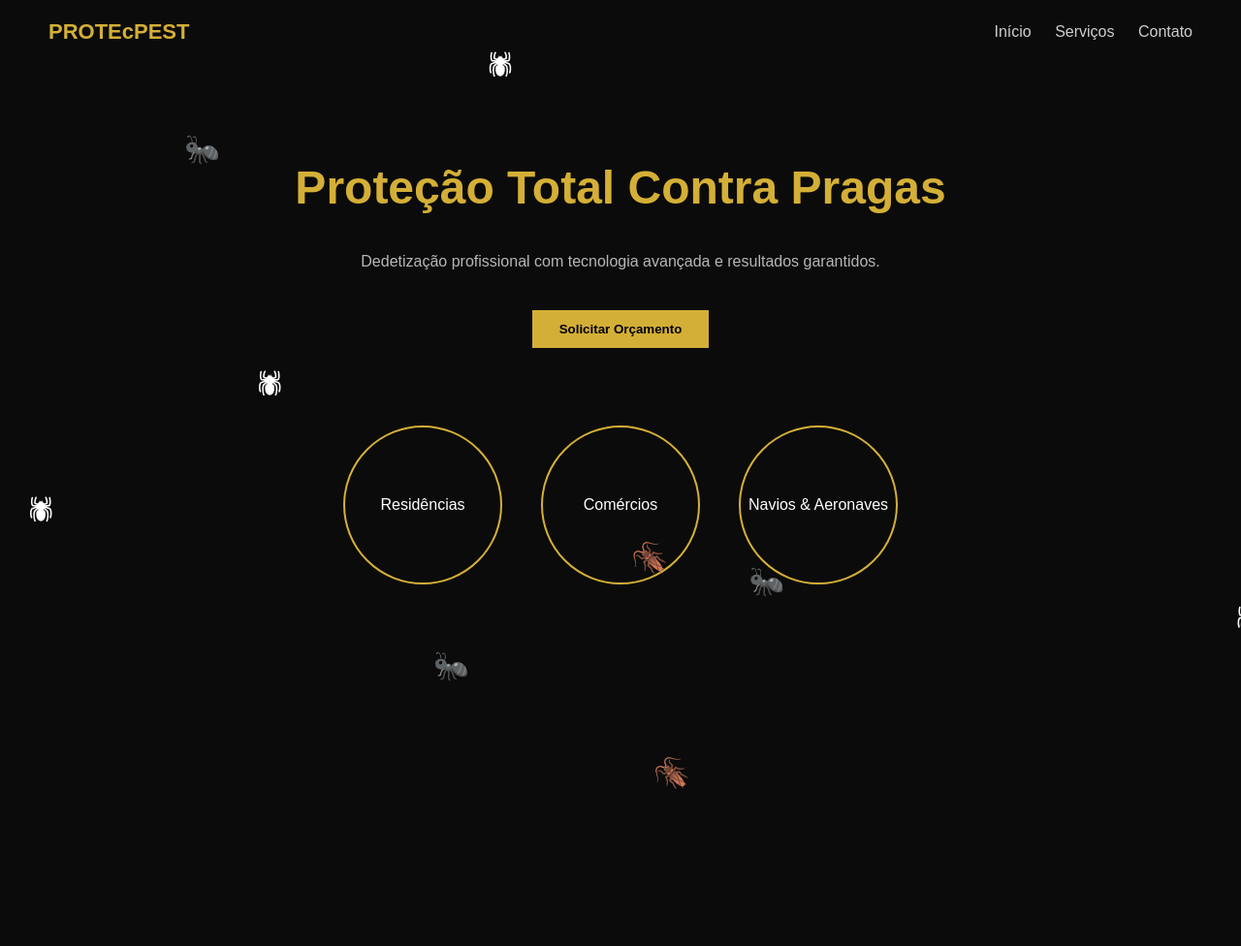
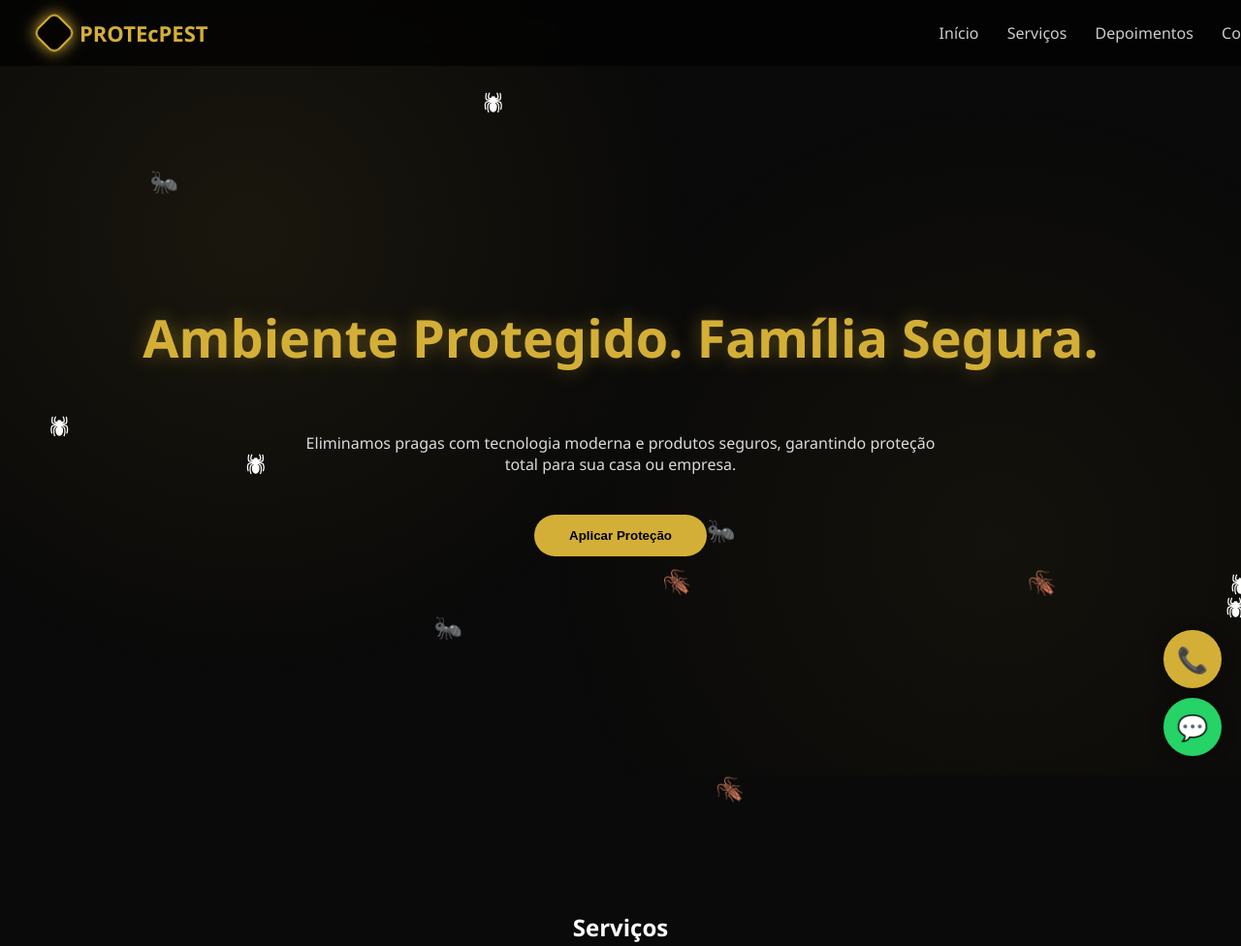
Before and after one commit to bobmaylon9-netizen/amostra, a plain HTML site: page index.html in a window 1280 px wide. Shown: the top 976 px of the page at 97% size. Before the commit the page ends 815 px from the top, so only its background shows below. Drawn offline with Linux system fonts and the light colour scheme.

Commit message:
Update index.html

```diff
--- a/index.html
+++ b/index.html
@@ -6,12 +6,28 @@
 <title>ProtecPest Dedetização</title>
 
 <style>
+html{
+scroll-behavior:smooth;
+}
+
 body{
 margin:0;
-    font-family: Arial, sans-serif;
-    background:#0b0b0b;
+font-family:'Segoe UI',sans-serif;
+background:#0a0a0a;
 color:white;
-    overflow:hidden;
+overflow-x:hidden;
+}
+
+/* FUNDO LUXUOSO */
+body::before{
+content:"";
+position:fixed;
+width:100%;
+height:100%;
+background:
+radial-gradient(circle at 20% 30%, rgba(212,175,55,0.08), transparent 40%),
+radial-gradient(circle at 80% 70%, rgba(212,175,55,0.05), transparent 40%);
+z-index:-1;
 }
 
 /* NAVBAR */
@@ -19,19 +35,42 @@ nav{
 display:flex;
 justify-content:space-between;
 align-items:center;
-    padding:20px 50px;
+padding:18px 40px;
+position:fixed;
+width:100%;
+top:0;
+background:rgba(0,0,0,0.65);
+backdrop-filter:blur(12px);
+z-index:999;
 }
 
 .logo{
+display:flex;
+align-items:center;
+gap:10px;
+font-weight:bold;
 font-size:22px;
-    font-weight:bold;
 color:#d4af37;
+}
+
+.shield{
+width:28px;
+height:28px;
+border:2px solid #d4af37;
+border-radius:8px;
+transform:rotate(45deg);
+animation:glow 2s infinite alternate;
+}
+
+@keyframes glow{
+from{box-shadow:0 0 5px #d4af37;}
+to{box-shadow:0 0 18px #d4af37;}
 }
 
 nav a{
 color:white;
 text-decoration:none;
-    margin-left:20px;
+margin-left:25px;
 opacity:.8;
 }
 
@@ -41,74 +80,136 @@ nav a:hover{
 
 /* HERO */
 .hero{
+height:100vh;
+display:flex;
+flex-direction:column;
+justify-content:center;
+align-items:center;
 text-align:center;
-    margin-top:100px;
+padding:20px;
 }
 
 .hero h1{
-    font-size:48px;
+font-size:54px;
 color:#d4af37;
+text-shadow:0 0 20px rgba(212,175,55,0.4);
 }
 
 .hero p{
-    opacity:.7;
-    margin-top:10px;
+opacity:.85;
+max-width:650px;
 }
 
 .btn{
 background:#d4af37;
-    color:black;
-    padding:12px 28px;
 border:none;
+padding:14px 36px;
 margin-top:25px;
 font-weight:bold;
 cursor:pointer;
+border-radius:30px;
+transition:.3s;
 }
 
-/* SERVIÇOS */
+.btn:hover{
+transform:scale(1.07);
+box-shadow:0 0 20px rgba(212,175,55,0.6);
+}
+
+/* SEÇÕES */
+.section{
+padding:80px 20px;
+text-align:center;
+}
+
 .services{
 display:flex;
+flex-wrap:wrap;
 justify-content:center;
-    gap:40px;
-    margin-top:80px;
+gap:30px;
+margin-top:40px;
 }
 
 .card{
 border:2px solid #d4af37;
 border-radius:50%;
-    width:160px;
-    height:160px;
+width:170px;
+height:170px;
 display:flex;
 align-items:center;
 justify-content:center;
-    text-align:center;
 transition:.3s;
 }
 
 .card:hover{
 background:#d4af37;
 color:black;
+transform:scale(1.1);
 }
+
+/* DEPOIMENTOS */
+.testimonials{
+display:flex;
+flex-wrap:wrap;
+justify-content:center;
+gap:20px;
+margin-top:30px;
+}
+
+.testimonial{
+max-width:260px;
+border:1px solid rgba(212,175,55,0.4);
+padding:20px;
+border-radius:12px;
+opacity:.9;
+}
+
+/* FORMULÁRIO */
+input, textarea{
+width:90%;
+max-width:400px;
+padding:12px;
+margin:8px 0;
+border:none;
+border-radius:6px;
+}
+
+textarea{height:90px;}
+
+/* BOTÕES FLUTUANTES */
+.whatsapp, .phone{
+position:fixed;
+right:20px;
+width:60px;
+height:60px;
+border-radius:50%;
+display:flex;
+align-items:center;
+justify-content:center;
+color:white;
+font-size:26px;
+text-decoration:none;
+box-shadow:0 0 15px rgba(0,0,0,.4);
+}
+
+.whatsapp{ bottom:20px; background:#25D366;}
+.phone{ bottom:90px; background:#d4af37; color:black;}
 
 /* INSETOS */
 .bug{
 position:absolute;
-    font-size:30px;
+font-size:24px;
 pointer-events:none;
-    transition: transform 0.5s linear;
 }
 
-/* efeito morte */
 .dead{
-    animation: die 1s forwards;
+animation:die 1s forwards;
 }
 
 @keyframes die{
-    0%{ transform: scale(1) rotate(0); opacity:1;}
-    100%{ transform: scale(0) rotate(720deg); opacity:0;}
+100%{transform:scale(0) rotate(720deg); opacity:0;}
 }
 
-/* efeito veneno */
 .poison{
 position:absolute;
 width:10px;
@@ -122,65 +223,85 @@ nav a:hover{
 <body>
 
 <nav>
-    <div class="logo">PROTEcPEST</div>
+<div class="logo"><div class="shield"></div> PROTEcPEST</div>
 <div>
 <a href="#">Início</a>
-        <a href="#">Serviços</a>
-        <a href="#">Contato</a>
+<a href="#servicos">Serviços</a>
+<a href="#depoimentos">Depoimentos</a>
+<a href="#contato">Contato</a>
 </div>
 </nav>
 
 <section class="hero">
-    <h1>Proteção Total Contra Pragas</h1>
-    <p>Dedetização profissional com tecnologia avançada e resultados garantidos.</p>
-    <button class="btn" onclick="spray()">Solicitar Orçamento</button>
+<h1>Ambiente Protegido. Família Segura.</h1>
+<p>Eliminamos pragas com tecnologia moderna e produtos seguros, garantindo proteção total para sua casa ou empresa.</p>
+<button class="btn" onclick="spray()">Aplicar Proteção</button>
 </section>
 
-<section class="services">
+<section id="servicos" class="section">
+<h2>Serviços</h2>
+<div class="services">
 <div class="card">Residências</div>
 <div class="card">Comércios</div>
-    <div class="card">Navios & Aeronaves</div>
+<div class="card">Condomínios</div>
+<div class="card">Indústrias</div>
+</div>
 </section>
 
+<section id="depoimentos" class="section">
+<h2>Clientes Satisfeitos</h2>
+<div class="testimonials">
+<div class="testimonial">“Serviço rápido e eficiente. Nunca mais tive problemas!” ⭐⭐⭐⭐⭐</div>
+<div class="testimonial">“Profissionais de verdade. Recomendo muito.” ⭐⭐⭐⭐⭐</div>
+<div class="testimonial">“Atendimento rápido e preço justo.” ⭐⭐⭐⭐⭐</div>
+</div>
+</section>
+
+<section id="contato" class="section">
+<h2>Solicite um Orçamento</h2>
+<input placeholder="Seu nome">
+<br>
+<input placeholder="Telefone">
+<br>
+<textarea placeholder="Descreva o problema"></textarea>
+<br>
+<button class="btn">Enviar Solicitação</button>
+</section>
+
+<a class="phone" href="tel:+559999999999">📞</a>
+<a class="whatsapp" href="https://wa.me/559999999999" target="_blank">💬</a>
+
 <script>
-const bugs = [];
-const emojis = ["🪳","🕷","🐜"];
+const bugs=[];
+const emojis=["🪳","🕷","🐜"];
 
 function createBug(){
-    const bug = document.createElement("div");
-    bug.className = "bug";
-    bug.innerText = emojis[Math.floor(Math.random()*emojis.length)];
-
-    bug.x = Math.random()*window.innerWidth;
-    bug.y = Math.random()*window.innerHeight;
-
-    bug.style.left = bug.x+"px";
-    bug.style.top = bug.y+"px";
-
+const bug=document.createElement("div");
+bug.className="bug";
+bug.innerText=emojis[Math.floor(Math.random()*emojis.length)];
+bug.x=Math.random()*window.innerWidth;
+bug.y=Math.random()*window.innerHeight;
+bug.style.left=bug.x+"px";
+bug.style.top=bug.y+"px";
 document.body.appendChild(bug);
 bugs.push(bug);
 }
 
 function moveBugs(){
 bugs.forEach(bug=>{
-        bug.x += (Math.random()-0.5)*40;
-        bug.y += (Math.random()-0.5)*40;
-
-        bug.x = Math.max(0, Math.min(window.innerWidth, bug.x));
-        bug.y = Math.max(0, Math.min(window.innerHeight, bug.y));
-
-        bug.style.left = bug.x+"px";
-        bug.style.top = bug.y+"px";
+bug.x+=(Math.random()-0.5)*25;
+bug.y+=(Math.random()-0.5)*25;
+bug.style.left=bug.x+"px";
+bug.style.top=bug.y+"px";
 });
 }
 
 function spray(){
-    bugs.forEach((bug, i)=>{
-        const poison = document.createElement("div");
+bugs.forEach(bug=>{
+const poison=document.createElement("div");
 poison.className="poison";
-        poison.style.left = bug.x+"px";
-        poison.style.top = bug.y+"px";
-
+poison.style.left=bug.x+"px";
+poison.style.top=bug.y+"px";
 document.body.appendChild(poison);
 
 setTimeout(()=>{
@@ -190,8 +311,8 @@ function spray(){
 });
 }
 
-for(let i=0;i<10;i++) createBug();
-setInterval(moveBugs, 600);
+for(let i=0;i<12;i++)createBug();
+setInterval(moveBugs,700);
 </script>
 
 </body>
```
Lines whose indentation alone changed are shown as unchanged.
